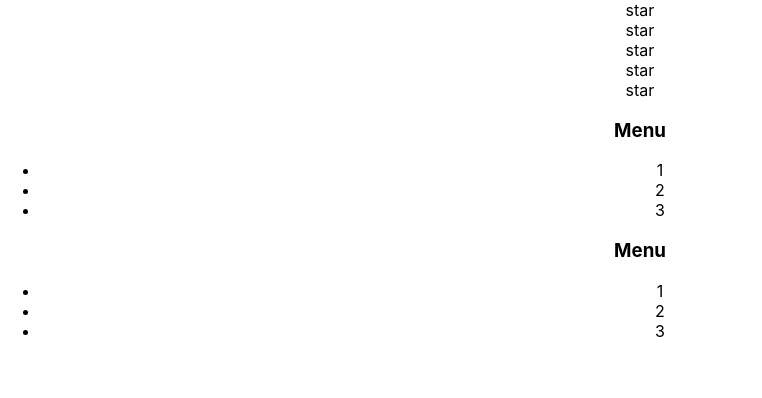
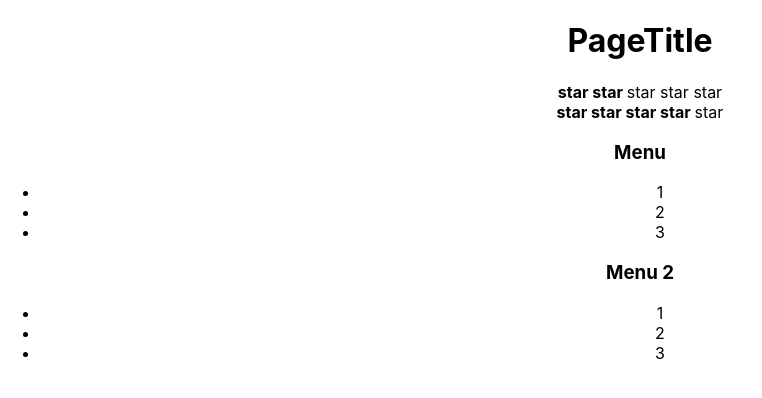
Before and after one commit to alexandrufiodor/kabzda-cac-prosto, a React (Create React App) app: page / in a window 1280 px wide. Shown: the top 398 px of the page, without its empty margins (0-762 px from the left). Built offline with nearby package versions, Linux system fonts and the light colour scheme.

Commit message:
03. Props

```diff
--- a/src/App.tsx
+++ b/src/App.tsx
@@ -1,57 +1,25 @@
 import React from 'react';
 import './App.css';
+import {Accordion} from "./components/Accordion/Accordion";
+import {Rating} from "./components/Rating/Rating";
 
 function App() {
     return (
         <div className="App">
-            <Rating/>
-            <Accordion/>
+          <PageTitle title="PageTitle"/>
+            <Rating value={2}/>
+            <Rating value={4}/>
+            <Accordion title={"Menu"}/>
+            <Accordion title={"Menu 2"}/>
         </div>
     );
 }
 
 
-function Rating() {
-    return <>
-        <Star/>
-        <Star/>
-        <Star/>
-        <Star/>
-        <Star/>
-    </>
+function PageTitle(props: any) {
+    return <h1>{props.title}</h1>
 }
 
-function Star() {
-    return <div>star</div>
-}
 
-function Accordion() {
-    return <>
-        <AccordionTitle/>
-        <AccordionBody/>
-        <h3>Menu</h3>
-        <ul>
-            <li>1</li>
-            <li>2</li>
-            <li>3</li>
-        </ul>
-    </>
-}
-
-function AccordionTitle() {
-    return <>
-        <h3>Menu</h3>
-    </>
-}
-
-function AccordionBody() {
-    return <>
-        <ul>
-            <li>1</li>
-            <li>2</li>
-            <li>3</li>
-        </ul>
-    </>
-}
 
 export default App;
--- /dev/null
+++ b/src/components/Accordion/Accordion.tsx
@@ -0,0 +1,24 @@
+import React from "react";
+
+export function Accordion(props: any) {
+    return <>
+        <AccordionTitle title={props.title}/>
+        <AccordionBody/>
+    </>
+}
+
+function AccordionTitle(props: any) {
+    return (
+        <h3>{props.title}</h3>
+    )
+}
+
+function AccordionBody() {
+    return (
+        <ul>
+            <li>1</li>
+            <li>2</li>
+            <li>3</li>
+        </ul>
+    )
+}
--- /dev/null
+++ b/src/components/Rating/Rating.jsx
@@ -0,0 +1,62 @@
+import React from "react";
+
+export function Rating(props) {
+    if (props.value == 1) {
+        return <div>
+            <Star selected={true}/>
+            <Star selected={false}/>
+            <Star selected={false}/>
+            <Star selected={false}/>
+            <Star selected={false}/>
+        </div>
+    } else if (props.value == 2) {
+        return <div>
+            <Star selected={true}/>
+            <Star selected={true}/>
+            <Star selected={false}/>
+            <Star selected={false}/>
+            <Star selected={false}/>
+        </div>
+    } else if (props.value == 3) {
+        return <div>
+            <Star selected={true}/>
+            <Star selected={true}/>
+            <Star selected={true}/>
+            <Star selected={false}/>
+            <Star selected={false}/>
+        </div>
+    } else if (props.value == 4) {
+        return <div>
+            <Star selected={true}/>
+            <Star selected={true}/>
+            <Star selected={true}/>
+            <Star selected={true}/>
+            <Star selected={false}/>
+        </div>
+    } else if (props.value == 5) {
+        return <div>
+            <Star selected={true}/>
+            <Star selected={true}/>
+            <Star selected={true}/>
+            <Star selected={true}/>
+            <Star selected={true}/>
+        </div>
+    } else {
+        return <div>
+            <Star selected={false}/>
+            <Star selected={false}/>
+            <Star selected={false}/>
+            <Star selected={false}/>
+            <Star selected={false}/>
+        </div>
+    }
+}
+
+function Star(props) {
+    if (props.selected) {
+        return <span><b>star </b></span>
+    } else {
+        return <span>star </span>
+    }
+
+}
```
